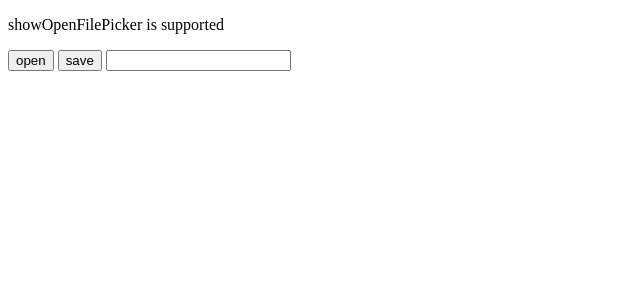
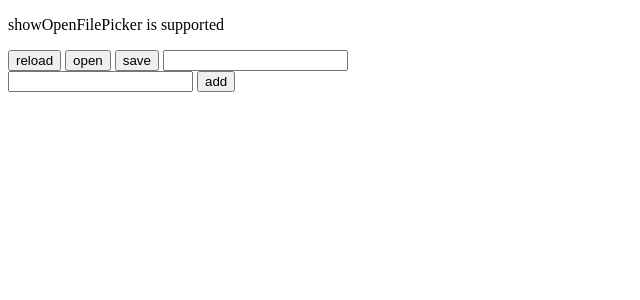
Before and after one commit to avanderw/todo-txt, a SvelteKit app: page / in a window 1280 px wide. Shown: the top 300 px of the page, without its empty margins (0-640 px from the left). Built offline with nearby package versions, Linux system fonts and the light colour scheme.

Commit message:
Add reload functionality
For when the file changes externally

```diff
--- a/src/routes/+page.svelte
+++ b/src/routes/+page.svelte
@@ -1,11 +1,14 @@
 <script>
 	import FileInfo from './FileInfo.svelte';
 	import OpenFile from './OpenFile.svelte';
+	import TodoAdd from './TodoAdd.svelte';
 	import TodosFilter from './TodosFilter.svelte';
 	import TodoView from './TodoView.svelte';
 </script>
 
 <OpenFile />
 <TodosFilter />
+<br/>
+<TodoAdd />
 <TodoView />
 <FileInfo />
--- a/src/routes/OpenFile.svelte
+++ b/src/routes/OpenFile.svelte
@@ -14,7 +14,7 @@
 	let fileHandle;
 	async function openFile() {
 		[fileHandle] = await window.showOpenFilePicker({ multiple: false });
-		readFile(fileHandle);
+		readFile();
 	}
 
 	if (browser) {
@@ -33,11 +33,11 @@
 			e.stopPropagation();
 			$file = e.dataTransfer.files[0];
 			fileHandle = await e.dataTransfer.items[0].getAsFileSystemHandle();
-			readFile(fileHandle);
+			readFile();
 		});
 	}
 
-	async function readFile(fileHandle) {
+	async function readFile() {
 		$file = await fileHandle.getFile();
 		let text = await $file.text();
 		$todoTxt = TodoTxt.parseFile(text);
@@ -55,7 +55,7 @@
 		const writable = await fileHandle.createWritable();
 		await writable.write(content);
 		await writable.close();
-		readFile(fileHandle);
+		readFile();
         info = "File saved";
 	}
 
@@ -72,5 +72,6 @@
 
 <p>{info}</p>
 
+<button on:click={readFile}>reload</button>
 <button on:click={openFile}>open</button>
 <button on:click={saveFile}>save</button>
--- /dev/null
+++ b/src/routes/TodoAdd.svelte
@@ -0,0 +1,20 @@
+<script>
+    // @ts-nocheck
+    import { todoItems, todoTxt, filter } from '$lib/stores';
+
+    let value = "";
+
+    function addTodo() {
+        $todoTxt.addItem(value);
+        $todoTxt = $todoTxt;
+        $todoItems = $todoTxt.items().sort((a, b) => a.render().localeCompare(b.render()));
+        $filter = null;
+        value = "";
+    }
+</script>
+
+<form on:submit={addTodo}>
+    <input type="text" bind:value />
+    <button type="submit">add</button>
+
+</form>
```
Also changed, not shown: todo.txt.
